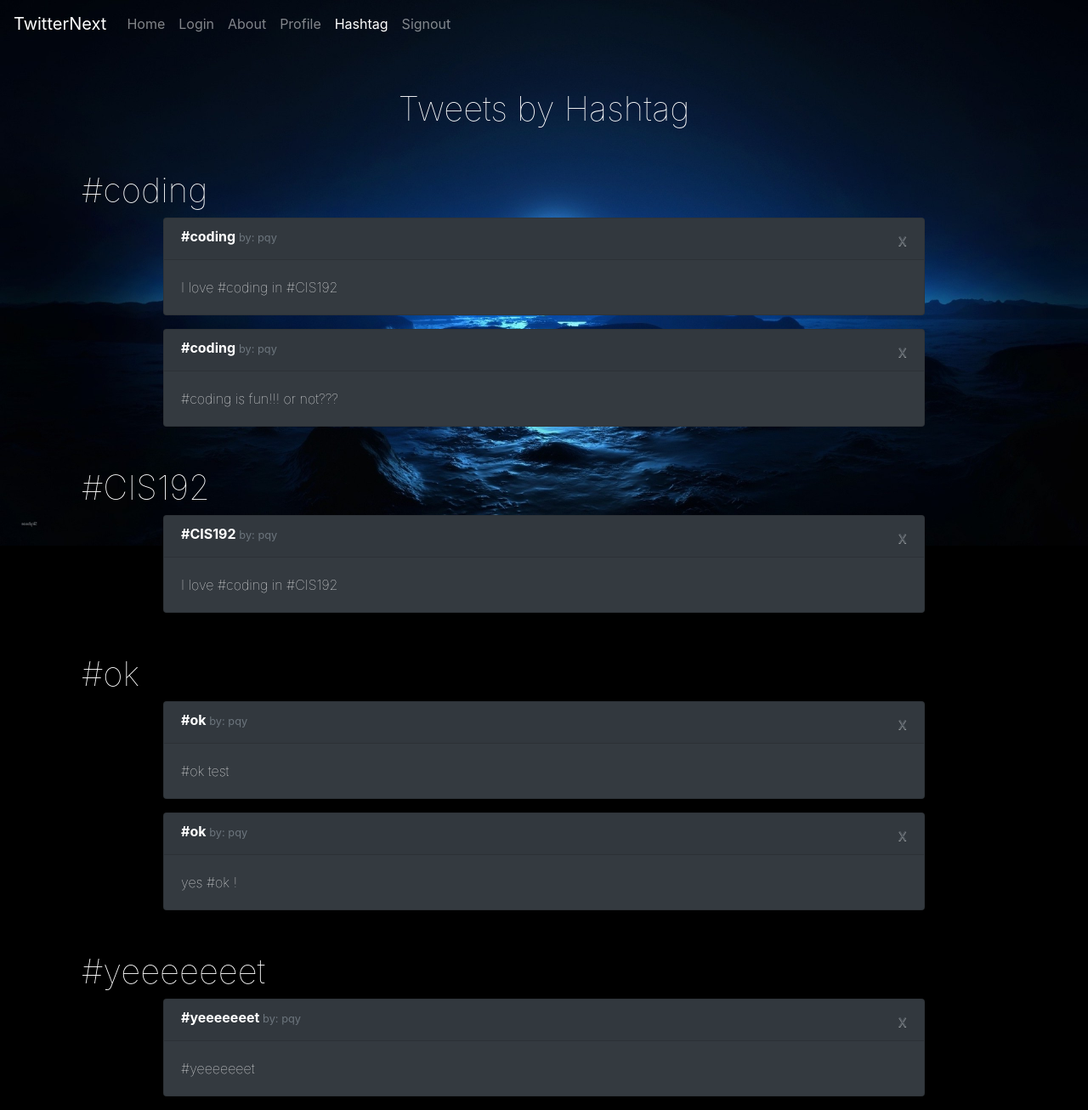
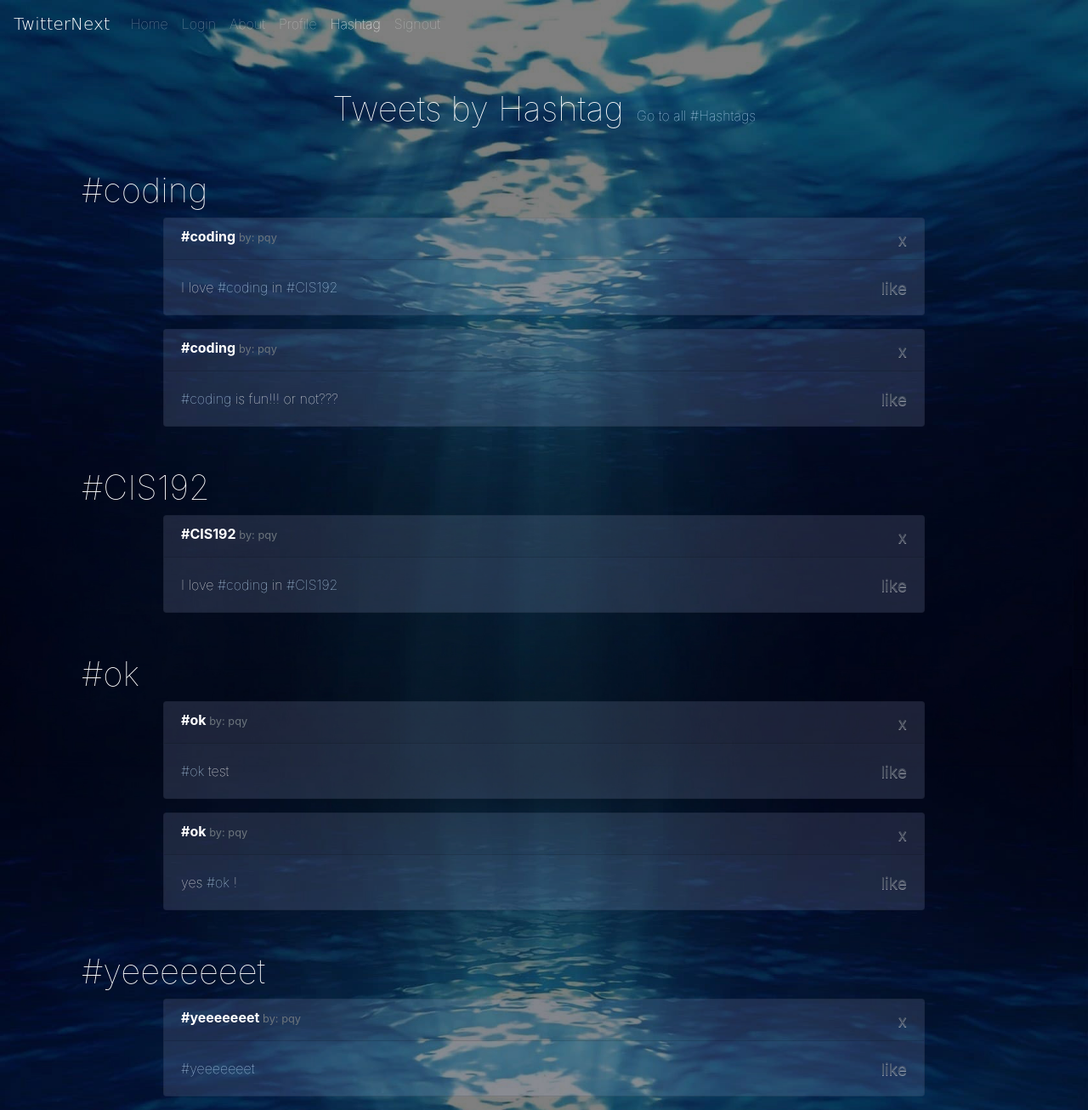
Before and after one commit to ameliapqy/TwitterNext, a Django app: page /hashtag/ in a window 1280 px wide. Shown: the whole page at 85% size. Run offline with Django 3.2, Linux system fonts and the light colour scheme; data comes from the database, SQL or seed files in the repository; both versions use the stored data as it was after the commit; some libraries are stand-ins or nearby versions.

Commit message:
made everything pretty

```diff
--- a/core/static/new.css
+++ b/core/static/new.css
@@ -13,10 +13,29 @@
 }
 
 
+.hashtagBkg{
+    background-image: url("water.jpg");
+    background-size: 100%;
+    background-repeat: repeat;
+    background-color: black;
+}
+
+
+
 h1 {
   color: white !important;
   opacity: 100%;
   font-weight: 100 !important;
+}
+
+h5 {
+  color: white !important;
+  opacity: 70% !important;
+  font-size: smaller !important;
+  font-weight: 100 !important;
+  font-style: oblique;
+  text-align: right;
+  text-align: bottom;
 }
 
 p {
@@ -26,7 +45,7 @@ p {
 }
 
 u {
-  color: rgb(194, 194, 194) !important;
+  color: rgb(226, 226, 226) !important;
   opacity: 100%;
   font-weight: 100 !important;
 }
@@ -37,13 +56,37 @@ small {
 
 a[type="hashtag"] {
   color: rgb(194, 226, 255) !important;
+  font-weight: 100;
+}
+
+a{
+  font-weight: 100 !important;
 }
 
 .card {
-  background-color: rgba(194, 208, 255, 0.151) !important;
+  background-color: rgba(194, 208, 255, 0.15) !important;
 }
 
 .form-control:valid {
   color: white !important;
   font-weight: 100;
 }
+
+a.navbar-brand {
+  font-family: 'Megrim', cursive !important;
+  font-stretch: narrower !important;
+}
+
+.aboutBkg{
+    background-image: url("bkg.jpg") !important;
+    background-size: 100%;
+    background-repeat: repeat;
+    background-color: black;
+}
+
+h1[type="about"] {
+  color: white !important;
+  opacity: 100%;
+  font-weight: 100 !important;
+  font-family: 'Megrim', cursive !important;
+}
--- a/core/templates/hashtag.html
+++ b/core/templates/hashtag.html
@@ -19,7 +19,7 @@
     />
   </head>
 
-  <body class="black">
+  <body class="hashtagBkg">
 
     <nav class="navbar navbar-expand-lg navbar-dark bg-transparent">
       <a class="navbar-brand active" href="/home">TwitterNext</a>
@@ -52,21 +52,36 @@
       </div>
     </nav>
 
-  <h1 class="text-center my-5"> Tweets by Hashtag </h1>
+  <h1 class="text-center mt-5">Tweets by Hashtag
+    <a class="text-center ml-1 h6"href="/hashtagAll" type="hashtag">Go to all #Hashtags</a>
+  </h1>
+
   {% for hashtag in hashtags %}
     <h1 class="ml-5 pl-5 mt-5"> {{hashtag.name}} </h1>
     {% for tweet in hashtag.tweeted.all %}
-    <div class="card mx-auto text-white bg-dark mb-3" style="width: 70%;">
+    <div class="card mx-auto text-white mb-3" style="width: 70%;">
 
       <h6 class="card-header font-weight-light mb-0 align-text-bottom">
         <b class = "font-weight-bold">{{hashtag.name}}   </b><small class="text-muted">by: {{tweet.author}}</small>
         <a class="close text-muted" href="/delete?id={{tweet.id}}"><small>x</small></a>
       </h6>
       <div class="card-body">
-        <p class="card-text">{{tweet.body}}</p>
+        <p class="card-text">
+          {% for element in tweet.parsed.all %}
+          {% if element.isHash %}
+          <a href="/hashtag?name={{element.text|slice:'1:'}}" type="hashtag">{{element.text}}</a>
+          {% else %}
+          {{element.text}}
+          {% endif %}
+          {%endfor%}
+          <a class="text-muted close" href="/like?id={{tweet.id}}"><small>like</small></a> </p>
       </div>
     </div>
   {%endfor%}
     {%endfor%}
+  <script src="https://code.jquery.com/jquery-3.4.1.slim.min.js" integrity="sha384-J6qa4849blE2+poT4WnyKhv5vZF5SrPo0iEjwBvKU7imGFAV0wwj1yYfoRSJoZ+n" crossorigin="anonymous"></script>
+  <script src="https://cdn.jsdelivr.net/npm/popper.js@1.16.0/dist/umd/popper.min.js" integrity="sha384-Q6E9RHvbIyZFJoft+2mJbHaEWldlvI9IOYy5n3zV9zzTtmI3UksdQRVvoxMfooAo" crossorigin="anonymous"></script>
+  <script src="https://stackpath.bootstrapcdn.com/bootstrap/4.4.1/js/bootstrap.min.js" integrity="sha384-wfSDF2E50Y2D1uUdj0O3uMBJnjuUD4Ih7YwaYd1iqfktj0Uod8GCExl3Og8ifwB6" crossorigin="anonymous"></script>
+
   </body>
 </html>
--- a/core/templates/home.html
+++ b/core/templates/home.html
@@ -47,7 +47,7 @@
 
     <div class="jumbotron bg-transparent">
       <div class="mx-auto dark" style="width: 70%; border-radius: 0px;">
-        <p class="muted-text">
+        <p>
         Hi lovely, you are loggined as: <em>{{user}}</em>. <a href="/signout";"><small><u>logout</u></small></a>
         <br>
         {% if not valid %}
--- a/core/templates/login.html
+++ b/core/templates/login.html
@@ -24,6 +24,7 @@
     </form>
 
 </form>
+
 </body>
 
 </html>
--- a/core/views.py
+++ b/core/views.py
@@ -10,6 +10,7 @@ def home(request):
             tweet = Tweet.objects.create(body=body, author=request.user)
             parseTweet(tweet, request)
         else:
+            tweets = Tweet.objects.order_by("created_at").reverse()
             return render(request, "home.html", {"tweets" : tweets, "user": request.user, "valid": False})
     tweets = Tweet.objects.order_by("created_at").reverse()
     return render(request, "home.html", {"tweets" : tweets, "user": request.user, "valid": True})
@@ -107,7 +108,7 @@ def deletep(request):
         tweet.delete()
     #check if hashtag exist
         for hashtag in Hashtag.objects.all():
-            if not hashtag.tweets.exists():
+            if not hashtag.tweeted.exists():
                 hashtag.delete()
     else:
         print("no authorization!")
```
Also changed, not shown: core/static/about.css (deleted, +0 -13 lines), core/templates/about.html (+15 -6 lines), core/templates/profile.html (+11 -2 lines), core/static/water.jpg, db.sqlite3.
